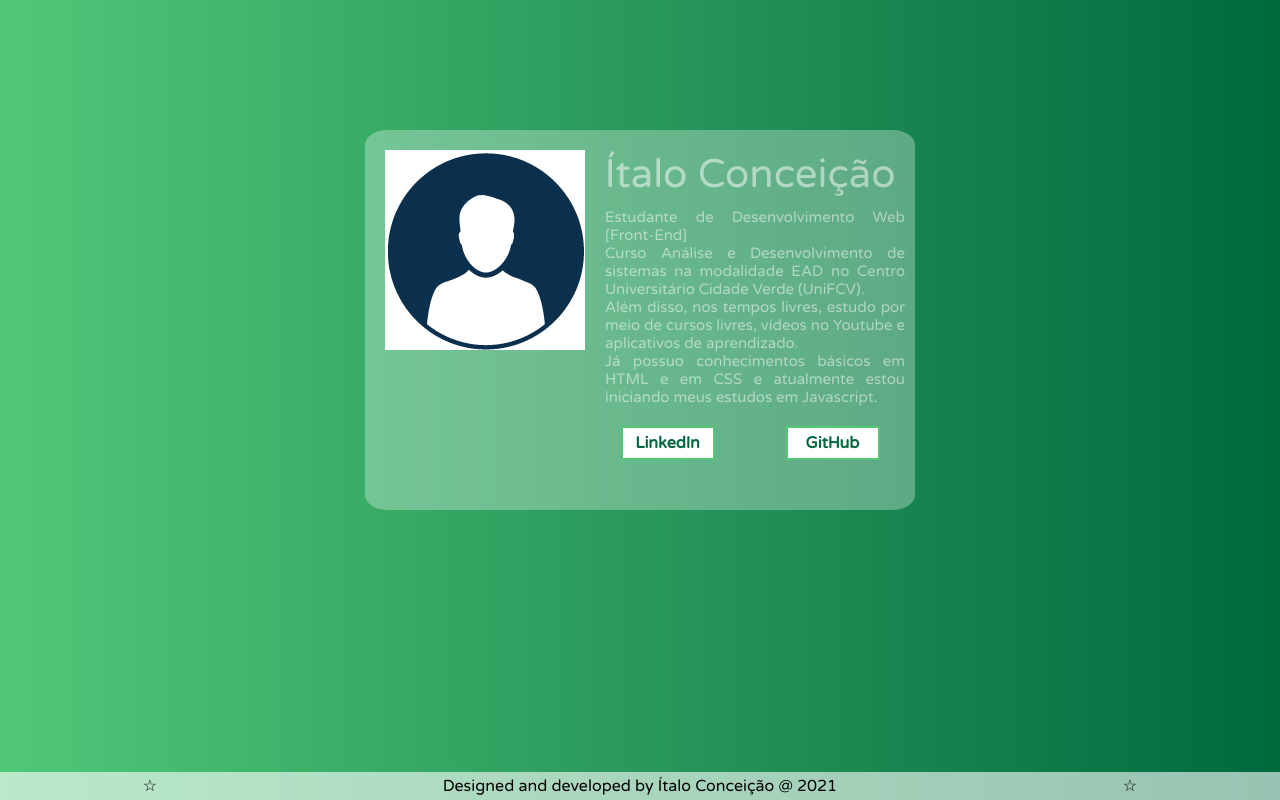
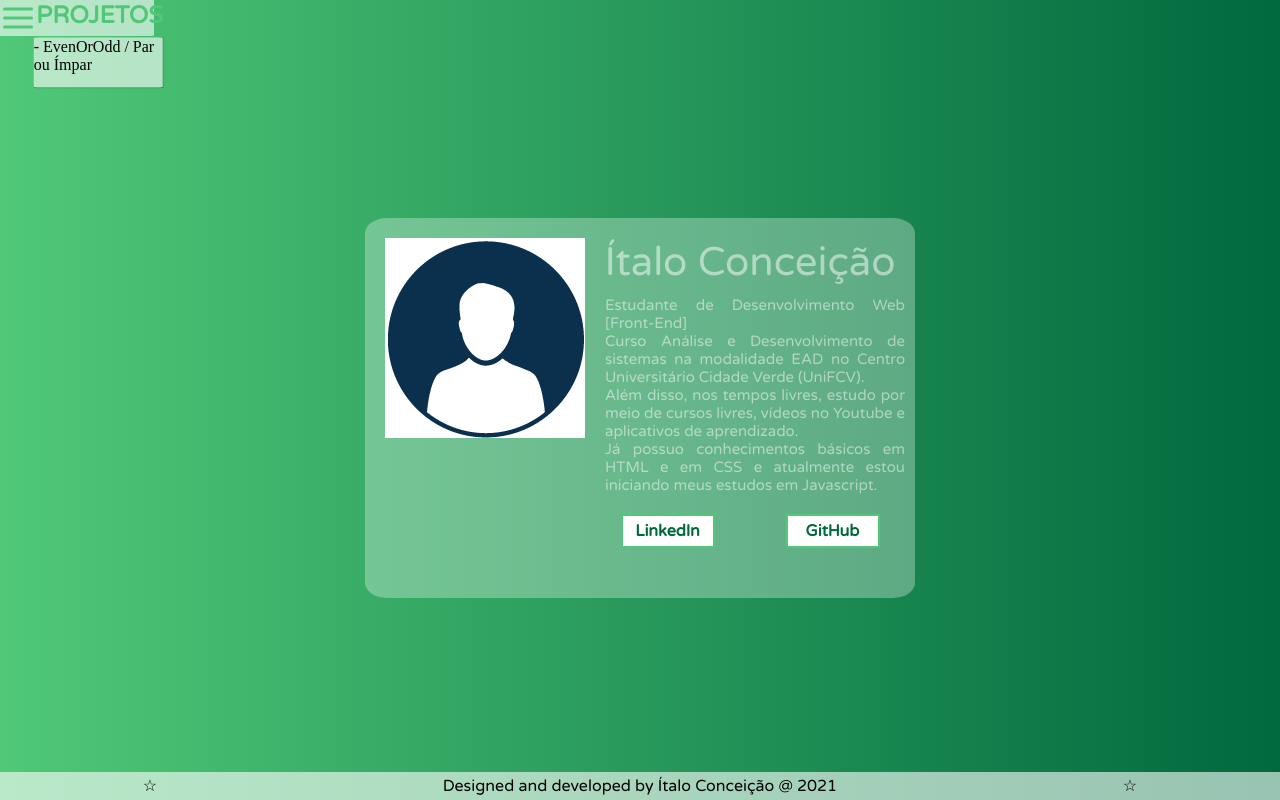
Before and after one commit to italoconceicao/personal-website, a plain HTML site: page 2021 fevereiro/index_02.html in a window 1280 px wide. Drawn offline with Linux system fonts and the light colour scheme.

Commit message:
Update index_02.html

```diff
--- a/2021 fevereiro/index_02.html
+++ b/2021 fevereiro/index_02.html
@@ -9,7 +9,15 @@
     <link href="https://fonts.googleapis.com/css2?family=Varela+Round&display=swap" rel="stylesheet">
 </head>
 <body>
-    <header></header>
+    <header>
+        <div id="projetos">
+            <img src="menu.svg" alt="Menu">
+            <h3>PROJETOS</h3>
+        </div>
+        <div id="index">
+            <p>- EvenOrOdd / Par ou Ímpar</p>
+        </div>
+    </header>
 
     <main>
         <div id="card">
```
